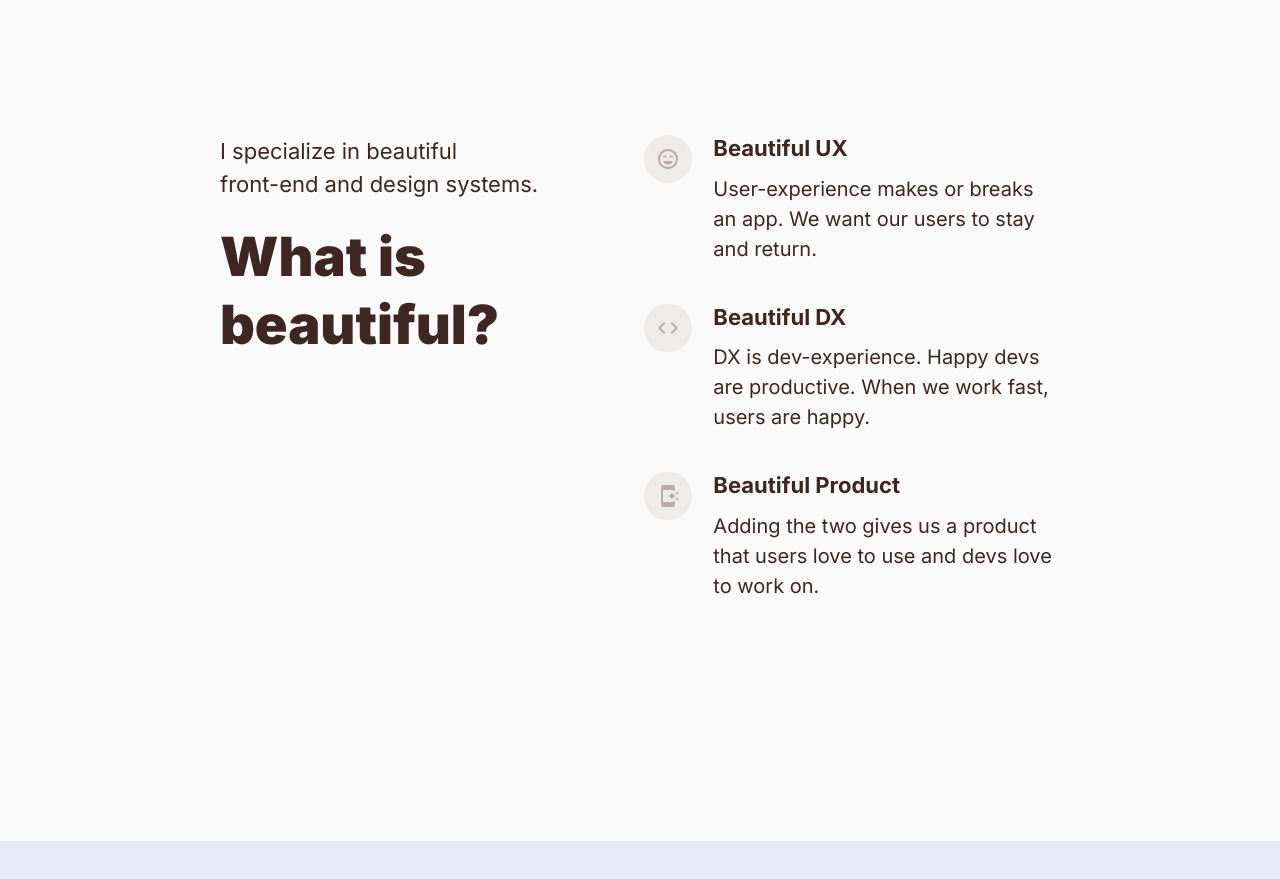
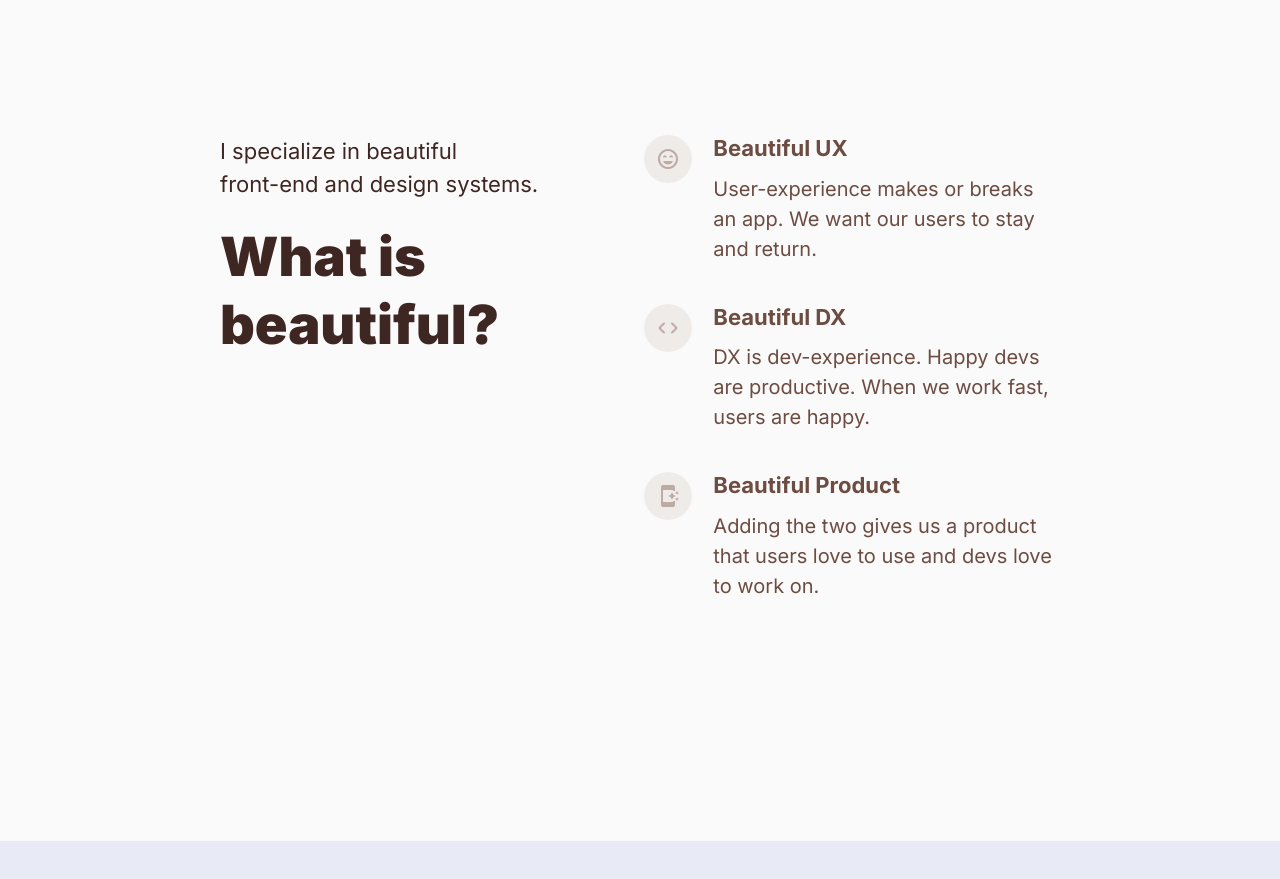
Before and after one commit to joeltumambo/joeltumambo.com, a Next.js app: page / in a window 1280 px wide. Shown: the part 900-1779 px from the top of the page. Built offline with nearby package versions, Linux system fonts and the light colour scheme.

Commit message:
Fix Typography color

```diff
--- a/components/Typography.tsx
+++ b/components/Typography.tsx
@@ -46,7 +46,7 @@ interface TypographyProps {
   lineHeight?: number;
   weight?: TypographyWeightType;
   gutter?: number;
-  color?: "inherit" | "primary" | "neutral";
+  color?: string;
   whiteSpace?:
     | TypographyWhiteSpaceType
     | {
--- a/page-components/BeautySection.tsx
+++ b/page-components/BeautySection.tsx
@@ -36,6 +36,7 @@ const Statement: React.FC<StatementProps> = ({ icon, title, body }) => (
         }}
         weight={700}
         whiteSpace="pre"
+        color="#6d4c41"
         gutter={0.5}
       >
         {title}
@@ -49,6 +50,7 @@ const Statement: React.FC<StatementProps> = ({ icon, title, body }) => (
         }}
         lineHeight={2}
         gutter={2}
+        color="#6d4c41"
       >
         {body}
       </Typography>
```
